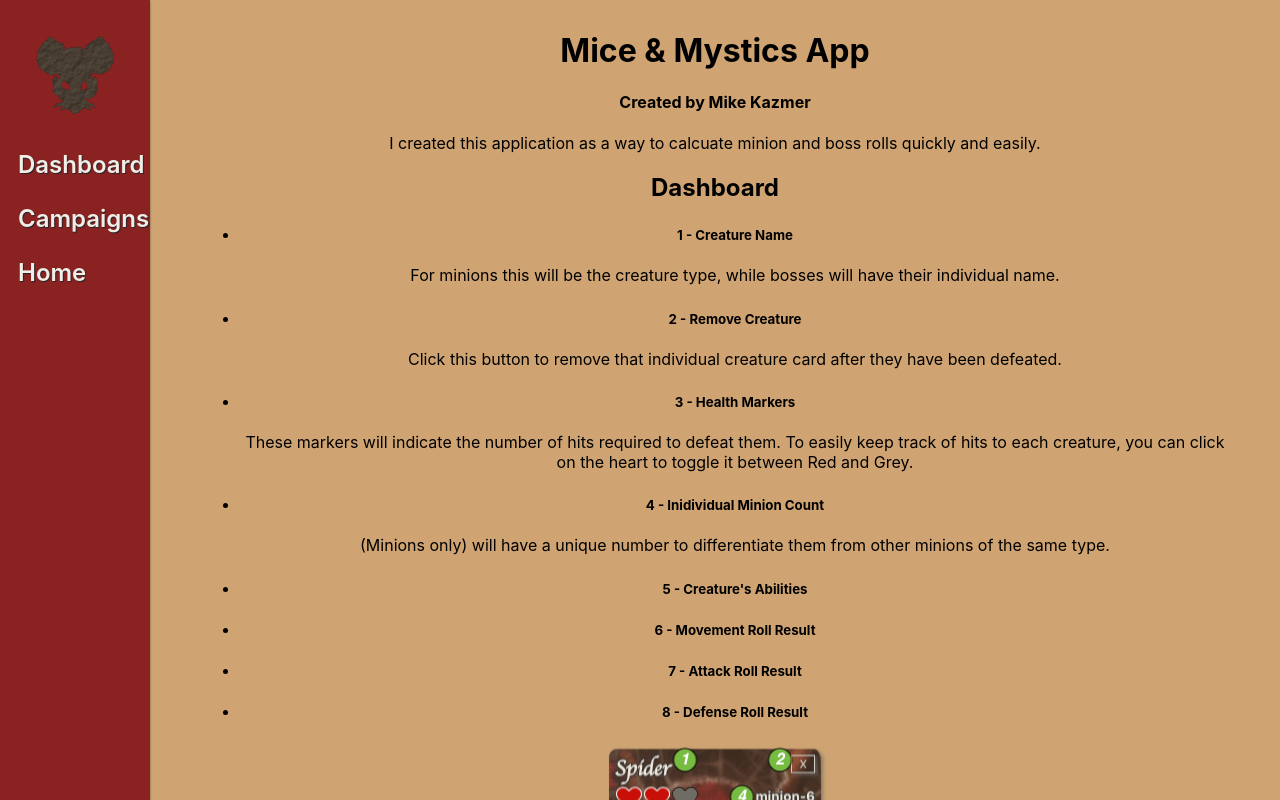
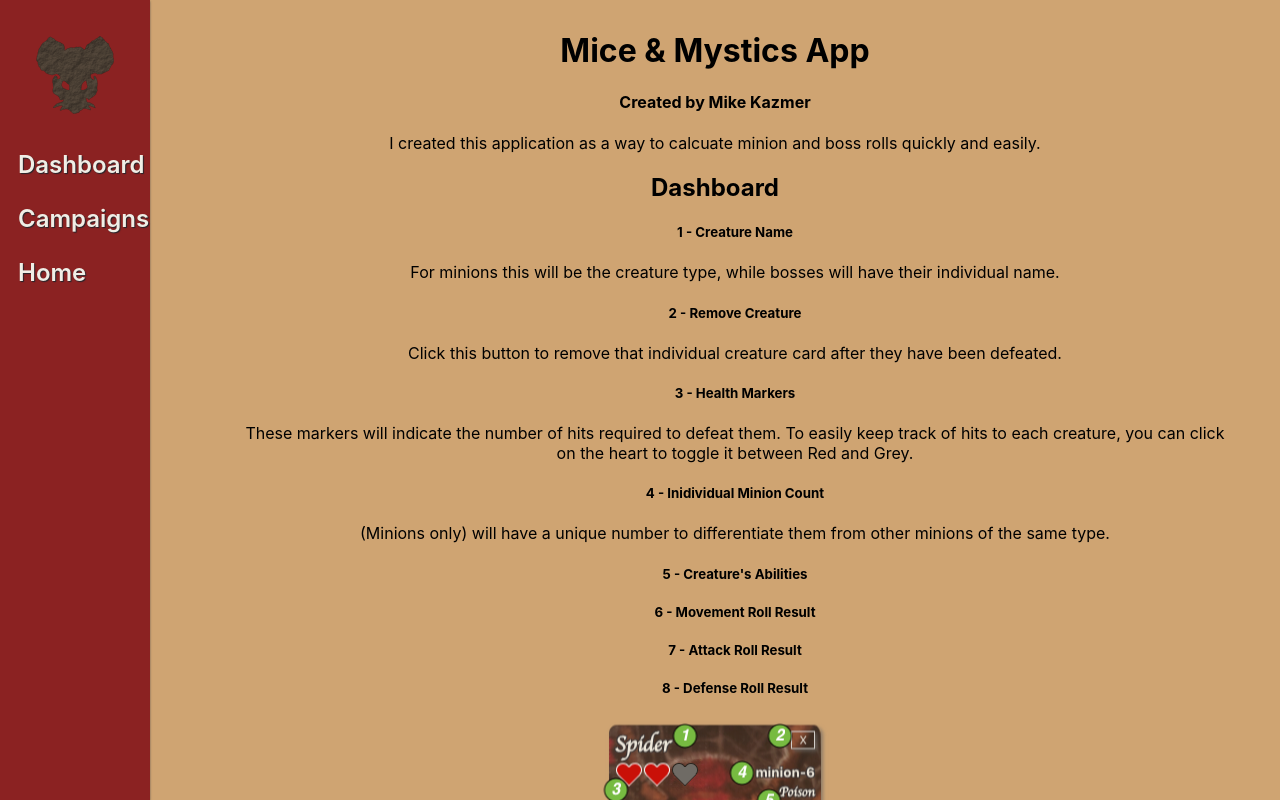
Before and after one commit to mkazmer/mice-mystics-app2.0, a React (Create React App) app: page / in a window 1280 px wide. Shown: the top 800 px of the page. Built offline with nearby package versions, Linux system fonts and the light colour scheme.

Commit message:
about page stuff

```diff
--- a/src/pages/Home.js
+++ b/src/pages/Home.js
@@ -5,14 +5,14 @@
 const Home = () => {
   return (
     <div className="Home">
-      <div>
+      <div className="header">
         <h1>{'Mice & Mystics App'}</h1>
         <h4>Created by Mike Kazmer</h4>
         <p>
           I created this application as a way to calcuate minion and boss rolls quickly and easily.
         </p>
       </div>
-      <div>
+      <div className="dashboard-details">
         <h2>Dashboard</h2>
         <figure>
           <div>
@@ -57,7 +57,7 @@
           <figcaption>Minion Creature Card - Spider </figcaption>
         </figure>
       </div>
-      <div>
+      <div className="campaign-details">
         <h2>Campaigns</h2>
         <p>Under Construction....</p>
       </div>
--- a/src/style/App.scss
+++ b/src/style/App.scss
@@ -1,5 +1,9 @@
 .App {
   text-align: center;
+
+  ul {
+    list-style-type: none;
+  }
 }
 
 .App-logo {
```
